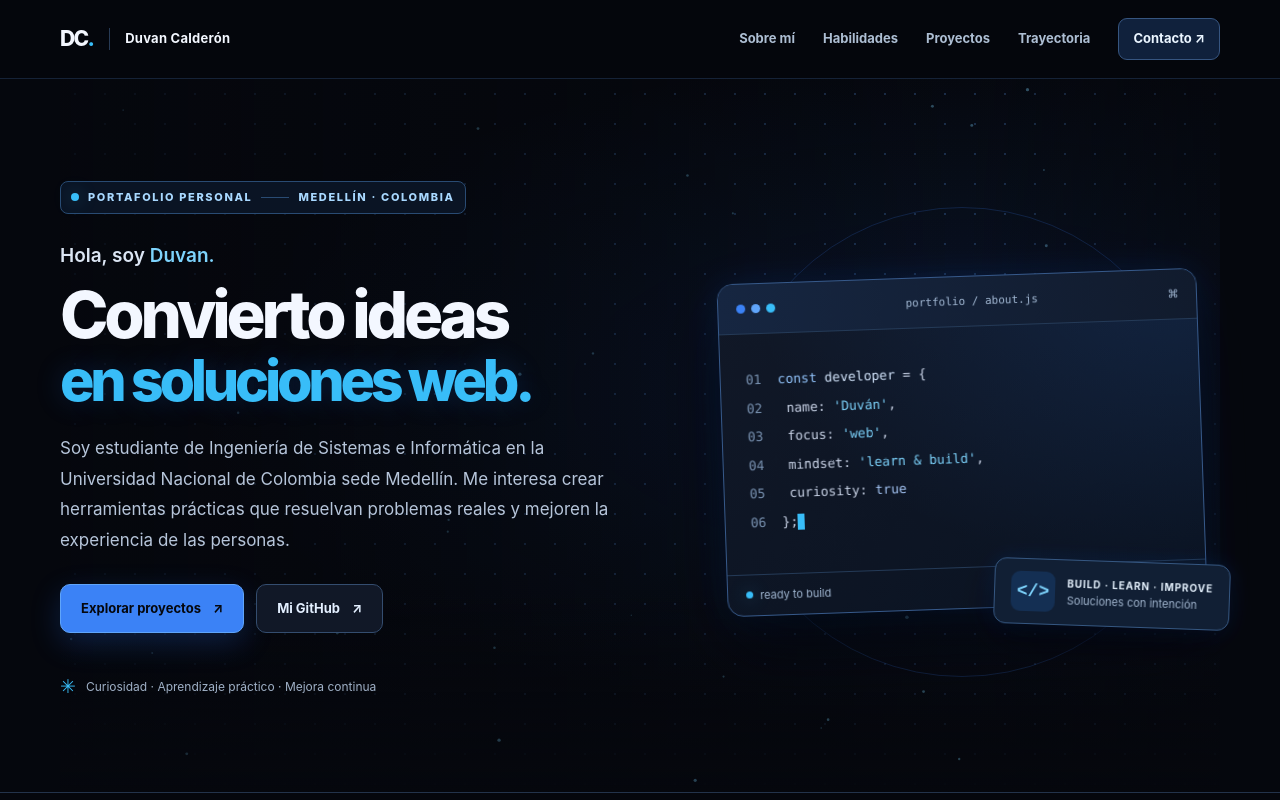
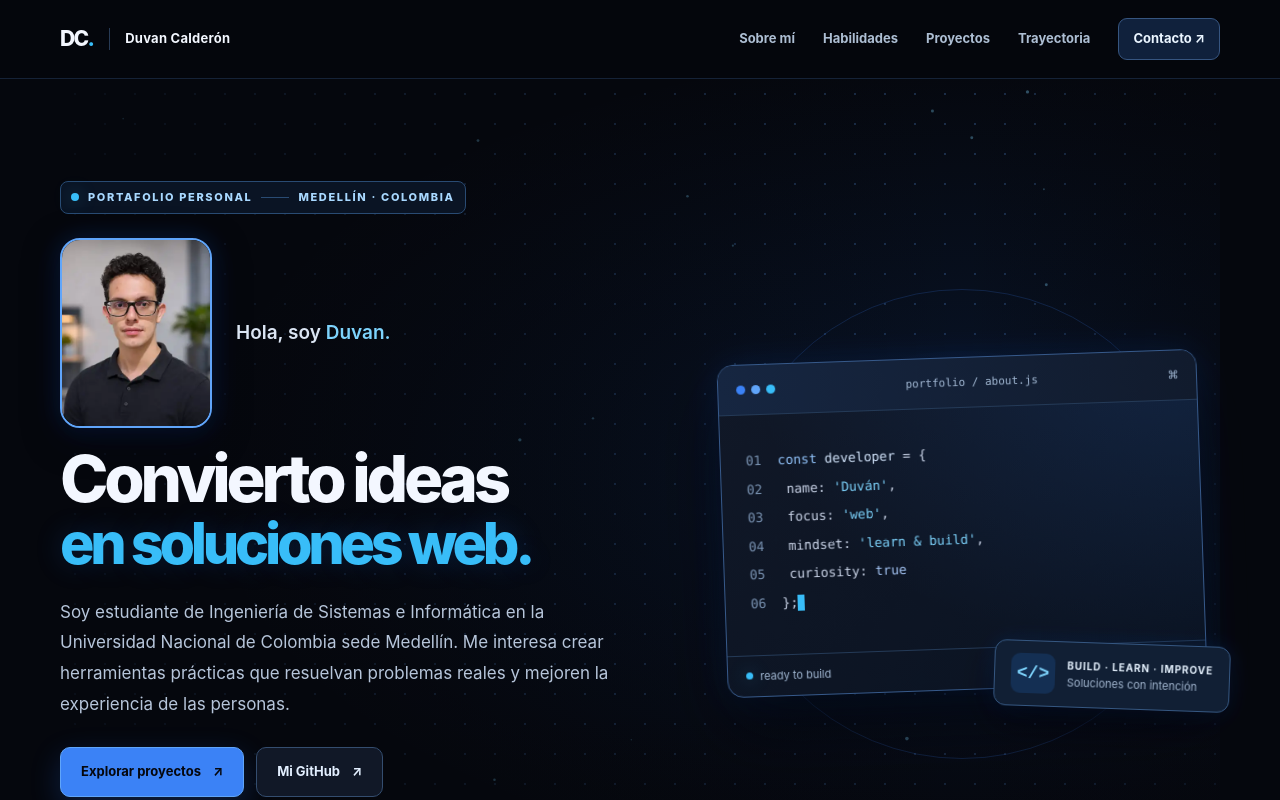
Before and after one commit to DuvanCalderon/portafolio-personal, a plain HTML site: page index.html in a window 1280 px wide. Shown: the top 800 px of the page. Drawn offline with Linux system fonts and the light colour scheme.

Commit message:
feat: add professional portrait to repository and portfolio hero

```diff
--- a/assets/css/styles.css
+++ b/assets/css/styles.css
@@ -1192,3 +1192,39 @@ p {
     display: none;
   }
 }
+
+/* Retrato profesional: visible desde la presentación, sin JavaScript. */
+.hero-intro {
+  display: flex;
+  align-items: center;
+  gap: clamp(16px, 3vw, 24px);
+  margin: 24px 0 16px;
+}
+.hero-intro .hero-hello {
+  margin: 0;
+}
+.hero-portrait {
+  display: block;
+  flex: 0 0 auto;
+  width: clamp(112px, 14vw, 152px);
+  height: auto;
+  aspect-ratio: 4 / 5;
+  object-fit: cover;
+  border: 2px solid #60a5fa;
+  border-radius: 20px;
+  box-shadow: 0 10px 35px #02061780, 0 0 24px #2477ff35;
+}
+@media (max-width: 760px) {
+  .hero-intro {
+    margin: 20px 0 14px;
+  }
+  .hero-portrait {
+    width: 112px;
+    border-radius: 16px;
+  }
+}
+@media (forced-colors: active) {
+  .hero-portrait {
+    border-color: CanvasText;
+  }
+}
--- a/index.html
+++ b/index.html
@@ -77,7 +77,17 @@
               PERSONAL <span class="eyebrow-line" aria-hidden="true"></span>
               <span>MEDELLÍN · COLOMBIA</span>
             </div>
-            <p class="hero-hello">Hola, soy <span>Duvan.</span></p>
+            <div class="hero-intro">
+              <img
+                class="hero-portrait"
+                src="assets/img/perfil.webp"
+                alt="Retrato profesional de Duván Calderón"
+                width="360"
+                height="450"
+                fetchpriority="high"
+              />
+              <p class="hero-hello">Hola, soy <span>Duvan.</span></p>
+            </div>
             <h1 id="hero-title">
               Convierto ideas <span>en soluciones web.</span>
             </h1>
```
Also changed, not shown: assets/img/perfil.webp (added), 1 other file.
